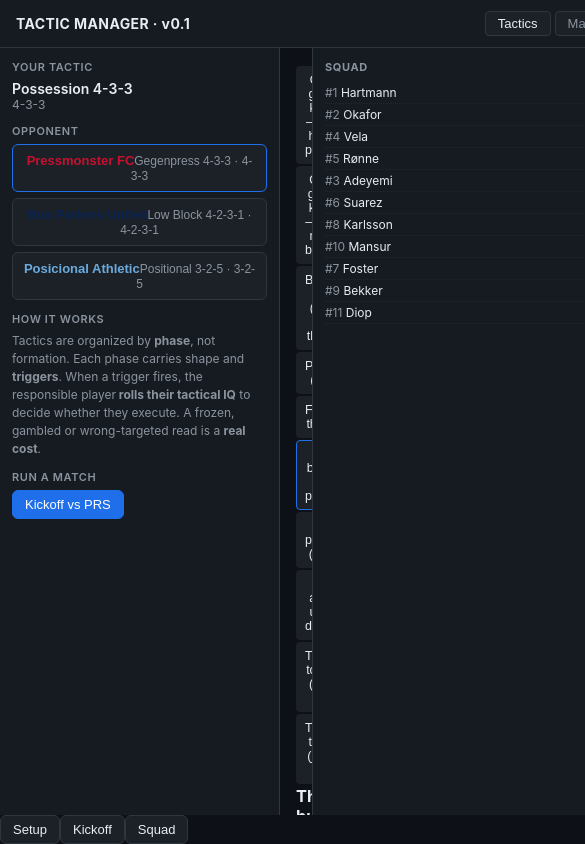
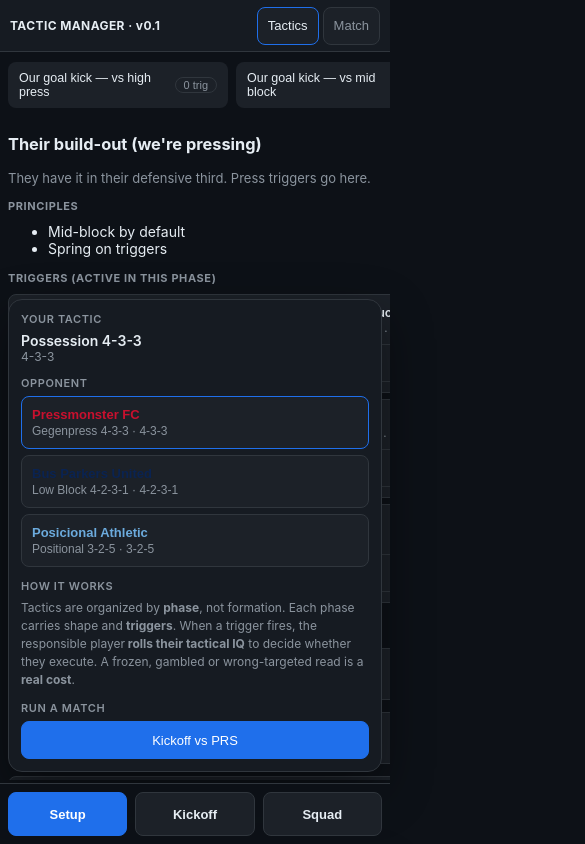
Before and after one commit to richsteve17/Tactic-Manager, a React (Vite) app: page / in a window 390 px wide. Shown: the top 844 px of the page, 585 px wide, since content can reach past the window. Built offline with nearby package versions, Linux system fonts and the light colour scheme.

Commit message:
Make Tactic Manager CSS responsive for iOS

```diff
--- a/src/styles.css
+++ b/src/styles.css
@@ -12,6 +12,7 @@
   --grass: #1d3a26;
   --grass-2: #224c2e;
   --line: #d6e3d8;
+  --dock-h: 64px;
 }
 
 * { box-sizing: border-box; }
@@ -24,29 +25,32 @@ html, body, #root {
   font-size: 14px;
 }
 
+html { -webkit-text-size-adjust: 100%; }
+body { overflow: hidden; overscroll-behavior: none; touch-action: manipulation; }
+
 button {
   background: var(--panel-2);
   color: var(--text);
   border: 1px solid var(--border);
-  padding: 6px 12px;
-  border-radius: 6px;
+  padding: 8px 12px;
+  border-radius: 8px;
   cursor: pointer;
   font-size: 13px;
+  min-height: 38px;
+  touch-action: manipulation;
 }
 button:hover:not(:disabled) { background: #2d333b; }
 button:disabled { opacity: 0.5; cursor: not-allowed; }
-button.primary {
-  background: var(--accent);
-  border-color: var(--accent);
-  color: white;
-}
+button.primary { background: var(--accent); border-color: var(--accent); color: white; }
 button.primary:hover:not(:disabled) { background: #388bfd; }
 
 .app {
   display: grid;
-  grid-template-columns: 280px 1fr 320px;
-  grid-template-rows: 48px 1fr;
+  grid-template-columns: 280px minmax(0, 1fr) 320px;
+  grid-template-rows: 48px minmax(0, 1fr);
   height: 100vh;
+  height: 100dvh;
+  overflow: hidden;
 }
 .topbar {
   grid-column: 1 / -1;
@@ -54,17 +58,19 @@ button.primary:hover:not(:disabled) { background: #388bfd; }
   padding: 0 16px;
   border-bottom: 1px solid var(--border);
   background: var(--panel);
+  min-width: 0;
 }
-.topbar h1 { font-size: 14px; margin: 0; letter-spacing: 0.4px; }
+.topbar h1 { font-size: 14px; margin: 0; letter-spacing: 0.4px; white-space: nowrap; overflow: hidden; text-overflow: ellipsis; }
 .topbar .tabs { display: flex; gap: 4px; margin-left: auto; }
-.topbar .tab { padding: 4px 12px; border-radius: 4px; cursor: pointer; color: var(--muted); }
-.topbar .tab.active { background: var(--panel-2); color: var(--text); }
+.topbar .tab { padding: 6px 12px; border-radius: 8px; color: var(--muted); }
+.topbar .tab.active { background: var(--panel-2); color: var(--text); border-color: var(--accent); }
 
 .sidebar {
   border-right: 1px solid var(--border);
   background: var(--panel);
   padding: 12px;
   overflow-y: auto;
+  -webkit-overflow-scrolling: touch;
 }
 .sidebar h2 {
   font-size: 11px;
@@ -75,23 +81,29 @@ button.primary:hover:not(:disabled) { background: #388bfd; }
   margin: 12px 0 6px 0;
 }
 .sidebar h2:first-child { margin-top: 0; }
+.kickoff-button { width: 100%; }
 
-.main { padding: 16px; overflow: auto; }
+.main { padding: 16px; overflow: auto; -webkit-overflow-scrolling: touch; min-width: 0; }
 
 .rightbar {
   border-left: 1px solid var(--border);
   background: var(--panel);
   padding: 12px;
   overflow-y: auto;
+  -webkit-overflow-scrolling: touch;
 }
+.mobile-dock { display: none; }
 
+.phase-editor { display: grid; grid-template-columns: minmax(220px, 1fr) minmax(260px, 1fr); gap: 16px; }
 .phase-list .phase {
-  display: flex; align-items: center; justify-content: space-between;
-  padding: 6px 8px; margin: 2px 0;
+  width: 100%;
+  display: flex; align-items: center; justify-content: space-between; gap: 10px;
+  padding: 8px 10px; margin: 2px 0;
   border: 1px solid transparent;
-  border-radius: 4px;
+  border-radius: 8px;
   cursor: pointer;
   font-size: 12.5px;
+  text-align: left;
 }
 .phase-list .phase:hover { background: var(--panel-2); }
 .phase-list .phase.active { background: var(--panel-2); border-color: var(--accent); }
@@ -99,45 +111,48 @@ button.primary:hover:not(:disabled) { background: #388bfd; }
   background: var(--panel-2); color: var(--muted);
   border-radius: 999px; padding: 1px 8px; font-size: 11px;
   border: 1px solid var(--border);
+  white-space: nowrap;
 }
 
 .opp-pick { display: flex; flex-direction: column; gap: 6px; }
 .opp-pick .opt {
-  padding: 8px 10px;
+  display: block; width: 100%; padding: 10px;
   border: 1px solid var(--border);
-  border-radius: 6px;
+  border-radius: 8px;
   cursor: pointer;
   background: var(--panel-2);
+  text-align: left;
 }
 .opp-pick .opt.active { border-color: var(--accent); }
-.opp-pick .opt .name { font-weight: 600; }
-.opp-pick .opt .sub { color: var(--muted); font-size: 12px; margin-top: 2px; }
+.opp-pick .opt .name { display: block; font-weight: 600; }
+.opp-pick .opt .sub { display: block; color: var(--muted); font-size: 12px; margin-top: 2px; }
 
+.match-layout { display: grid; grid-template-columns: minmax(0, 1fr) 360px; gap: 16px; min-height: 0; }
 .pitch-wrap {
   background: var(--panel-2);
   border: 1px solid var(--border);
   border-radius: 8px;
   padding: 12px;
   display: flex; flex-direction: column; align-items: center;
+  min-width: 0;
 }
-.pitch-meta {
-  display: flex; gap: 16px; margin-bottom: 8px;
-  font-feature-settings: 'tnum';
-}
+.pitch-meta { display: flex; flex-wrap: wrap; gap: 10px 16px; margin-bottom: 8px; font-feature-settings: 'tnum'; align-items: center; justify-content: center; }
 .pitch-meta .clock { font-size: 22px; font-weight: 700; }
 .pitch-meta .score { font-size: 22px; font-weight: 700; }
 .pitch-meta .phase { color: var(--muted); font-size: 12px; }
 
-.pitch-controls {
-  display: flex; gap: 8px; margin-top: 10px; align-items: center;
-}
+.pitch-canvas-shell { width: 100%; display: flex; justify-content: center; overflow: hidden; border-radius: 6px; }
+.pitch-canvas { display: block; width: min(100%, 840px); height: auto; border-radius: 6px; background: #1d3a26; touch-action: none; user-select: none; }
+.shape-mini { width: 100%; max-width: 320px; height: auto; background: #1d3a26; border-radius: 6px; border: 1px solid var(--border); }
 
-.event-log {
-  font-family: 'SF Mono', Menlo, Consolas, monospace;
-  font-size: 12px;
-  height: 100%;
-  overflow-y: auto;
-}
+.pitch-controls { width: 100%; display: flex; flex-wrap: wrap; gap: 8px; margin-top: 10px; align-items: center; justify-content: center; }
+.pitch-controls button { min-width: 52px; }
+.speed-readout { min-width: 58px; text-align: center; font-family: 'SF Mono', Menlo, Consolas, monospace; }
+.exit-button { margin-left: auto; }
+.mobile-log-toggle { display: none; }
+.event-panel { align-items: stretch; max-height: calc(100dvh - 96px); min-height: 0; }
+
+.event-log { font-family: 'SF Mono', Menlo, Consolas, monospace; font-size: 12px; height: 100%; overflow-y: auto; -webkit-overflow-scrolling: touch; }
 .event-log .row { padding: 3px 0; border-bottom: 1px dotted #21262d; display: flex; gap: 6px; }
 .event-log .t { color: var(--muted); width: 38px; flex-shrink: 0; }
 .event-log .row.fired { color: var(--good); }
@@ -149,28 +164,82 @@ button.primary:hover:not(:disabled) { background: #388bfd; }
 .trigger-card {
   background: var(--panel-2);
   border: 1px solid var(--border);
-  border-radius: 6px;
-  padding: 8px 10px;
-  margin: 4px 0;
+  border-radius: 8px;
+  padding: 10px;
+  margin: 6px 0;
   font-size: 12.5px;
 }
-.trigger-card .label { font-weight: 600; }
-.trigger-card .meta { color: var(--muted); font-size: 11.5px; margin-top: 4px; }
+.trigger-card .label { font-weight: 600; display: block; }
+.trigger-card .meta { color: var(--muted); font-size: 11.5px; margin-top: 4px; display: block; }
+.trigger-button { width: 100%; text-align: left; }
 
-.report-card {
-  background: var(--panel-2);
-  border: 1px solid var(--border);
-  border-radius: 8px;
-  padding: 12px;
-  margin-bottom: 12px;
-}
+.report-card { background: var(--panel-2); border: 1px solid var(--border); border-radius: 8px; padding: 12px; margin-bottom: 12px; }
 .report-card h3 { margin: 0 0 8px 0; font-size: 14px; }
 .report-row { display: flex; justify-content: space-between; padding: 3px 0; }
 .report-row .k { color: var(--muted); }
 .report-row .v { font-weight: 600; font-feature-settings: 'tnum'; }
+.kbd { display: inline-block; padding: 1px 6px; background: var(--panel); border: 1px solid var(--border); border-radius: 3px; font-size: 11px; color: var(--muted); }
 
-.kbd {
-  display: inline-block; padding: 1px 6px;
-  background: var(--panel); border: 1px solid var(--border);
-  border-radius: 3px; font-size: 11px; color: var(--muted);
+@media (max-width: 980px) {
+  .app { grid-template-columns: 1fr; grid-template-rows: 52px minmax(0, 1fr) auto; padding-bottom: calc(var(--dock-h) + env(safe-area-inset-bottom)); }
+  .topbar { grid-column: 1; padding-left: max(10px, env(safe-area-inset-left)); padding-right: max(10px, env(safe-area-inset-right)); }
+  .topbar h1 { font-size: 12px; }
+  .topbar .tab { padding: 6px 10px; }
+  .sidebar, .rightbar {
+    position: fixed;
+    left: max(8px, env(safe-area-inset-left));
+    right: max(8px, env(safe-area-inset-right));
+    bottom: calc(var(--dock-h) + env(safe-area-inset-bottom) + 8px);
+    max-height: min(58dvh, 480px);
+    z-index: 20;
+    border: 1px solid var(--border);
+    border-radius: 14px;
+    box-shadow: 0 18px 50px rgba(0,0,0,0.45);
+    transform: translateY(calc(100% + var(--dock-h) + 24px));
+    transition: transform 160ms ease;
+  }
+  .sidebar.mobile-open, .rightbar.mobile-open { transform: translateY(0); }
+  .main { grid-column: 1; padding: 10px; padding-left: max(10px, env(safe-area-inset-left)); padding-right: max(10px, env(safe-area-inset-right)); }
+  .mobile-dock {
+    position: fixed; left: 0; right: 0; bottom: 0; z-index: 30;
+    display: grid; grid-template-columns: repeat(3, 1fr); gap: 8px;
+    padding: 8px max(8px, env(safe-area-inset-right)) calc(8px + env(safe-area-inset-bottom)) max(8px, env(safe-area-inset-left));
+    background: rgba(13,17,23,0.94);
+    border-top: 1px solid var(--border);
+  }
+  .mobile-dock button { min-height: 44px; font-weight: 700; }
+  .mobile-dock button.active { background: var(--accent); border-color: var(--accent); color: white; }
+  .phase-editor { grid-template-columns: 1fr; }
+  .phase-list { display: flex; gap: 8px; overflow-x: auto; padding-bottom: 8px; scroll-snap-type: x proximity; -webkit-overflow-scrolling: touch; }
+  .phase-list .phase { min-width: 220px; scroll-snap-align: start; }
+  .match-layout { display: block; }
+  .pitch-wrap { padding: 8px; border-radius: 10px; }
+  .pitch-meta { gap: 4px 10px; justify-content: flex-start; width: 100%; }
+  .pitch-meta .clock, .pitch-meta .score { font-size: 18px; }
+  .pitch-meta .phase { flex-basis: 100%; font-size: 10px; }
+  .pitch-controls { display: grid; grid-template-columns: repeat(4, minmax(0, 1fr)); gap: 7px; }
+  .pitch-controls button { min-height: 44px; padding: 8px 6px; font-size: 12px; min-width: 0; }
+  .speed-readout { display: flex; align-items: center; justify-content: center; min-width: 0; border: 1px solid var(--border); background: var(--panel); border-radius: 8px; }
+  .exit-button { margin-left: 0; }
+  .mobile-log-toggle { display: inline-block; }
+  .event-panel { display: none; margin-top: 10px; max-height: 42dvh; }
+  .event-panel.mobile-open { display: flex; }
 }
+
+@media (max-width: 520px) {
+  body { position: fixed; inset: 0; width: 100%; }
+  .app { height: 100svh; height: 100dvh; }
+  .main { padding: 8px; }
+  .topbar { gap: 8px; }
+  .topbar h1 { max-width: 48vw; }
+  .pitch-controls { grid-template-columns: repeat(3, minmax(0, 1fr)); }
+  .trigger-card button { width: 100%; }
+}
+
+@media (orientation: landscape) and (max-height: 520px) {
+  .app { grid-template-rows: 42px minmax(0, 1fr) auto; }
+  .topbar h1 { font-size: 11px; }
+  .pitch-meta .phase { display: none; }
+  .pitch-controls button { min-height: 38px; }
+  .sidebar, .rightbar { max-height: 72dvh; }
+}
```
